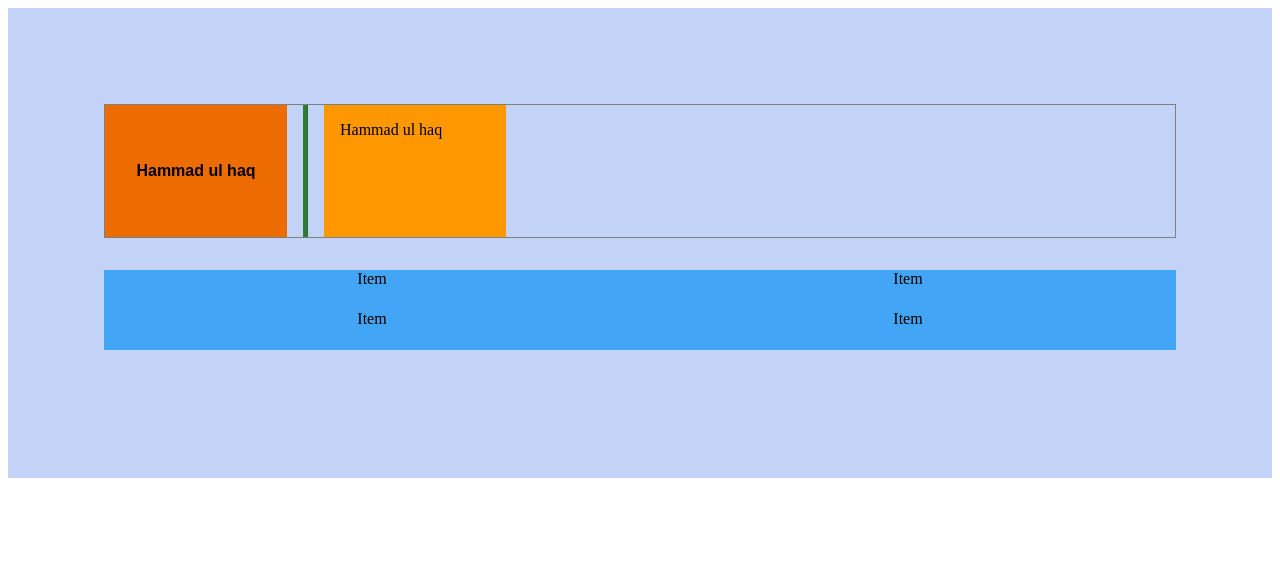
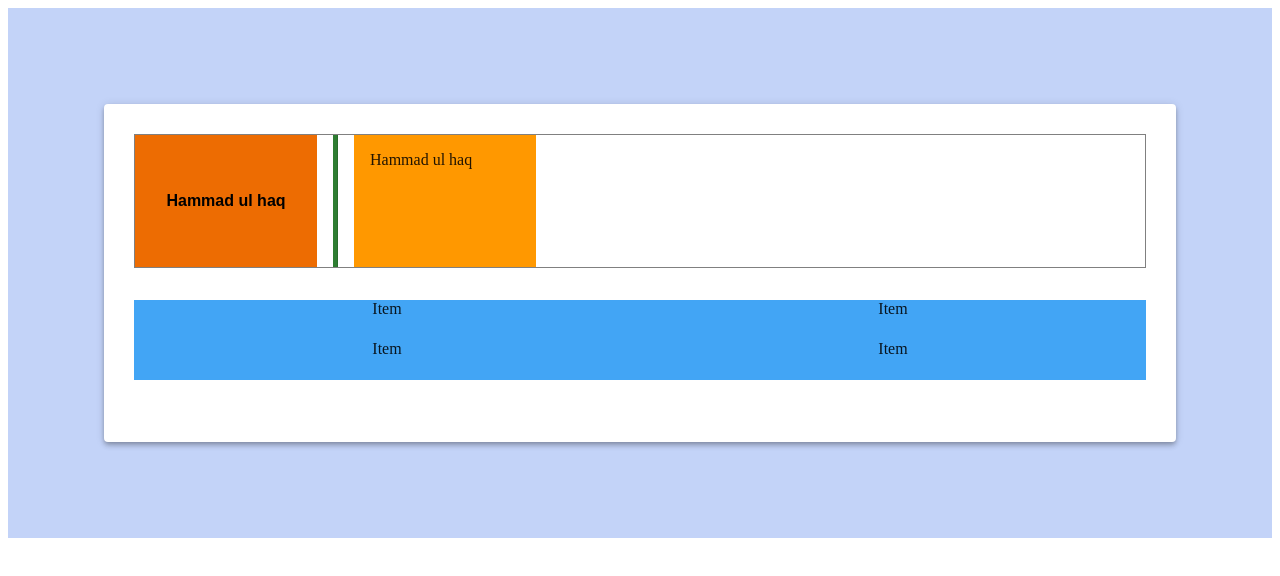
Before and after one commit to Hammadulhaq123/Material-UI-Course, a React (Vite) app in the folder mui/: page / in a window 1280 px wide. Shown: the top 576 px of the page. Built offline with nearby package versions, Linux system fonts and the light colour scheme.

Commit message:
What is a Paper Component

```diff
--- a/mui/src/components/MuiLayout.tsx
+++ b/mui/src/components/MuiLayout.tsx
@@ -1,8 +1,9 @@
 import React from 'react'
-import { Box, Stack, Divider, Grid } from '@mui/material'
+import { Box, Stack, Divider, Grid, Paper } from '@mui/material'
 const MuiLayout = () => {
   return (
-    <>
+    // Paper component is by default a bit rounded and with some shadow and elevation. It can be used as a card and login form
+    <Paper sx={{padding: "30px",}} elevation={4}>
     {/* // spacing={1} = margin of 8px
     // Divider component is like an hr tag that you can use vertically and horizontally */}
 
@@ -49,7 +50,7 @@ const MuiLayout = () => {
       <Grid item xs={6}><Box height={40} bgcolor='primary.light'>Item</Box></Grid>
       <Grid item xs={6}><Box height={40} bgcolor='primary.light'>Item</Box></Grid>
     </Grid>
-    </>
+    </Paper>
   )
 }
 export default MuiLayout
```
